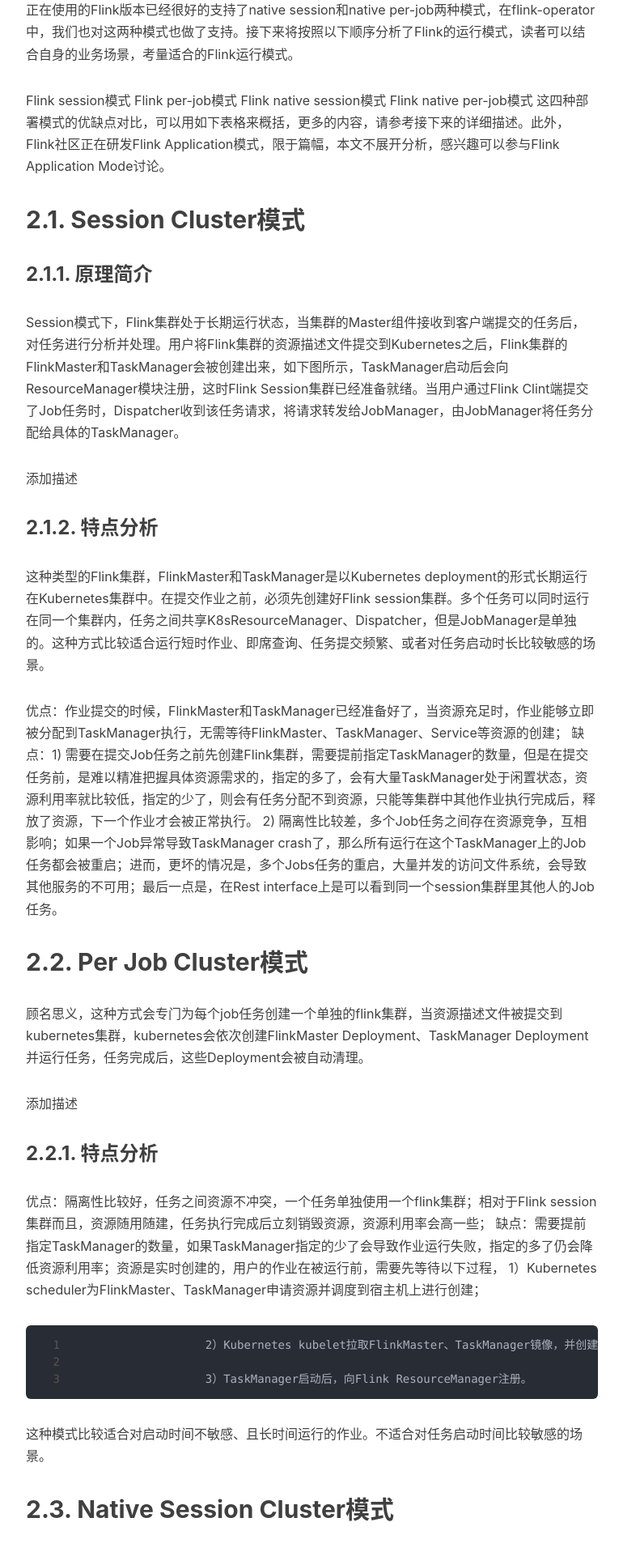
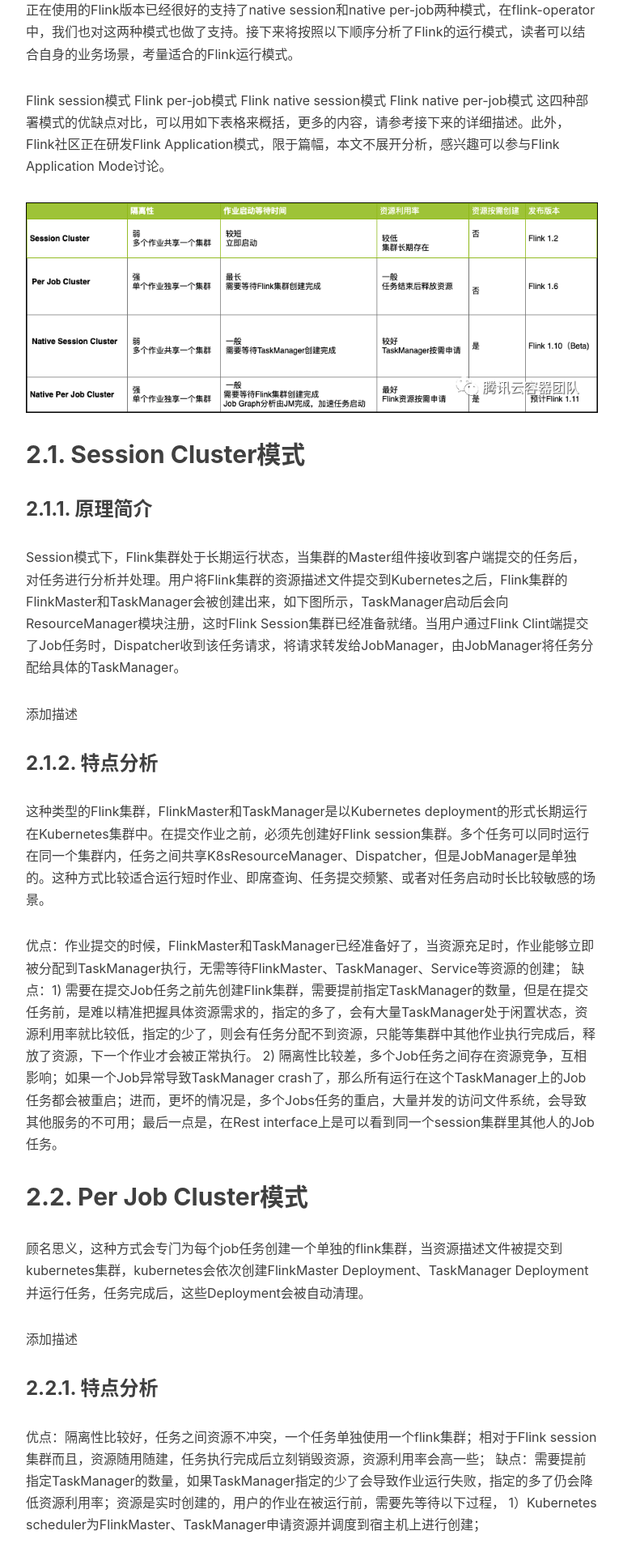
Before and after one commit to kinderyj/kinderyj.github.io, a Jekyll site: the page built from _posts/2020-08-21-Flink在Kubernetes上的运行模式分.markdown, in a window 1280 px wide. Shown: the part 1807-3724 px from the top of the page at 81% size, without its empty margins (233-1003 px from the left). Built offline with Jekyll 4.4.1, drawn with Linux system fonts in a browser that asks for light colours; nearby versions of some CDN libraries; our own code applies the rules of GitHub Pages for plain Markdown files; comment, search, counter and statistics services are not loaded.

Commit message:
Update 2020-08-21-Flink在Kubernetes上的运行模式分.markdown

```diff
--- a/_posts/2020-08-21-Flink在Kubernetes上的运行模式分.markdown
+++ b/_posts/2020-08-21-Flink在Kubernetes上的运行模式分.markdown
@@ -26,6 +26,7 @@
 Flink native per-job模式
 这四种部署模式的优缺点对比，可以用如下表格来概括，更多的内容，请参考接下来的详细描述。此外，Flink社区正在研发Flink Application模式，限于篇幅，本文不展开分析，感兴趣可以参与Flink Application Mode讨论。
 
+![avatar](https://github.com/kinderyj/kinderyj.github.io/blob/master/flinkmode1.png)
 
 
 ## 2.1. Session Cluster模式
```
